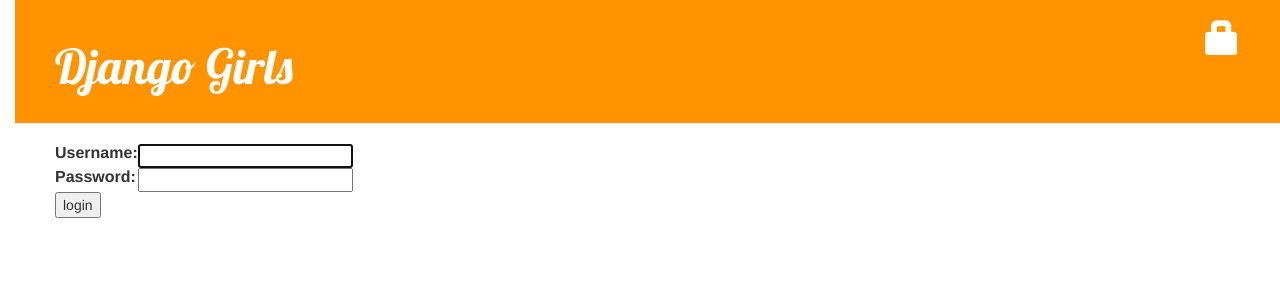
After one commit to deboyo/my-first-blog, a Django app: page /accounts/login/ in a window 1280 px wide. The commit adds this page. Shown: the top 300 px of the page. Run offline with Django 3.2, Linux system fonts and the light colour scheme; some libraries are stand-ins or nearby versions.

Commit message:
updated web app with a login page.

```diff
--- a/blog/templates/blog/base.html
+++ b/blog/templates/blog/base.html
@@ -11,11 +11,13 @@
         <div class="page-header">
             {% if user.is_authenticated %}
                 <a href="{% url 'post_new' %}" class="top-menu"><span class="glyphicon glyphicon-plus"></span></a>
+                <a href="{% url 'post_draft_list' %}" class="top-menu"><span class="glyphicon glyphicon-edit"></span></a>
+            {% else %}
+                   <a href="{% url 'django.contrib.auth.views.login' %}" class="top-menu"><span class="glyphicon glyphicon-lock"></span></a>
             {% endif %}
-            <a href="{% url 'post_draft_list' %}" class="top-menu"><span class="glyphicon glyphicon-edit"></span></a>
-            <h1><a href="/">Django Girls Blog</a></h1>
+            <h1><a href="{% url 'blog.views.post_list' %}">Django Girls</a></h1>
         </div>
-        <div class="content container">
+        <div class="content">
             <div class="row">
                 <div class="col-md-8">
                 {% block content %}
--- /dev/null
+++ b/blog/templates/registration/login.html
@@ -0,0 +1,26 @@
+{% extends "blog/base.html" %}
+
+{% block content %}
+
+{% if form.errors %}
+<p>Your username and password didn't match. Please try again.</p>
+{% endif %}
+
+<form method="post" action="{% url 'django.contrib.auth.views.login' %}">
+{% csrf_token %}
+<table>
+<tr>
+    <td>{{ form.username.label_tag }}</td>
+    <td>{{ form.username }}</td>
+</tr>
+<tr>
+    <td>{{ form.password.label_tag }}</td>
+    <td>{{ form.password }}</td>
+</tr>
+</table>
+
+<input type="submit" value="login" />
+<input type="hidden" name="next" value="{{ next }}" />
+</form>
+
+{% endblock %}
--- a/blog/urls.py
+++ b/blog/urls.py
@@ -7,4 +7,6 @@ urlpatterns = [
     url(r'^post/new/$', views.post_new, name='post_new'),
     url(r'^post/(?P<pk>\d+)/edit/$', views.post_edit, name='post_edit'),
     url(r'^drafts/$', views.post_draft_list, name='post_draft_list'),
+    url(r'^post/(?P<pk>\d+)/publish/$', views.post_publish, name='post_publish'),
+    url(r'^post/(?P<pk>\d+)/remove/$', views.post_remove, name='post_remove'),
 ]
--- a/mysite/settings.py
+++ b/mysite/settings.py
@@ -121,3 +121,4 @@ USE_TZ = True
 
 STATIC_URL = '/static/'
 STATIC_ROOT = os.path.join(BASE_DIR, 'static')
+LOGIN_REDIRECT_URL = '/'
--- a/mysite/urls.py
+++ b/mysite/urls.py
@@ -13,10 +13,13 @@ Including another URLconf
     1. Import the include() function: from django.conf.urls import url, include
     2. Add a URL to urlpatterns:  url(r'^blog/', include('blog.urls'))
 """
-from django.conf.urls import include, url
+from django.conf.urls import patterns, include, url
+
 from django.contrib import admin
+admin.autodiscover()
 
-urlpatterns = [
-    url(r'^admin/', admin.site.urls),
+urlpatterns = patterns('',
+    url(r'^admin/', include(admin.site.urls)),
+    url(r'^accounts/login/$', 'django.contrib.auth.views.login'),
     url(r'', include('blog.urls')),
-]
+)
```
Also changed, not shown: blog/templates/blog/post_detail.html (+5 -3 lines), blog/views.py (+14 -1 lines).
